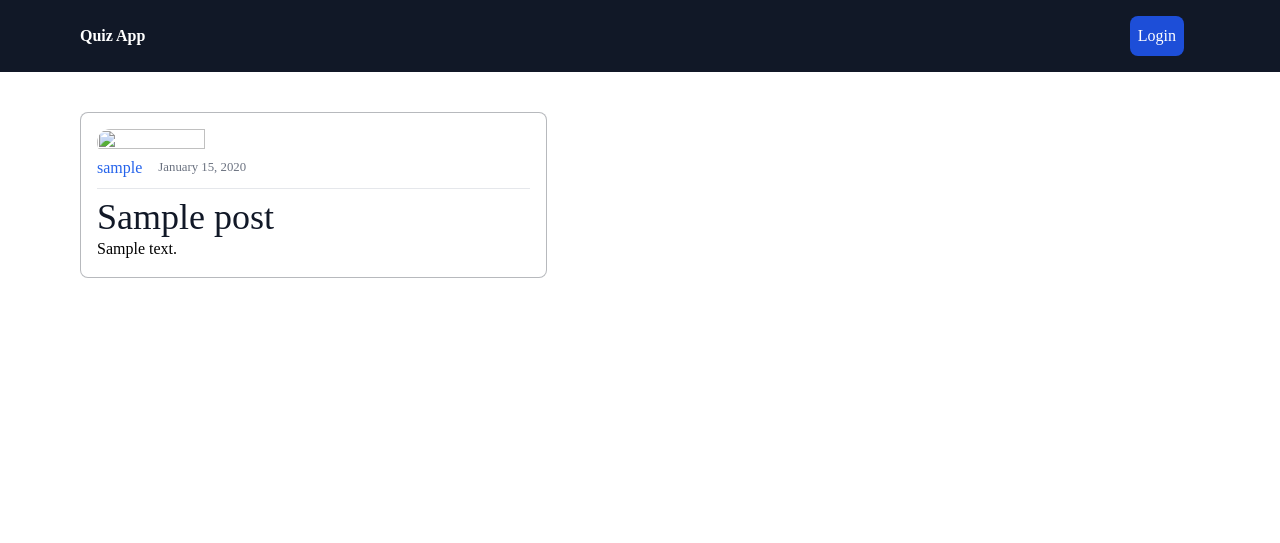
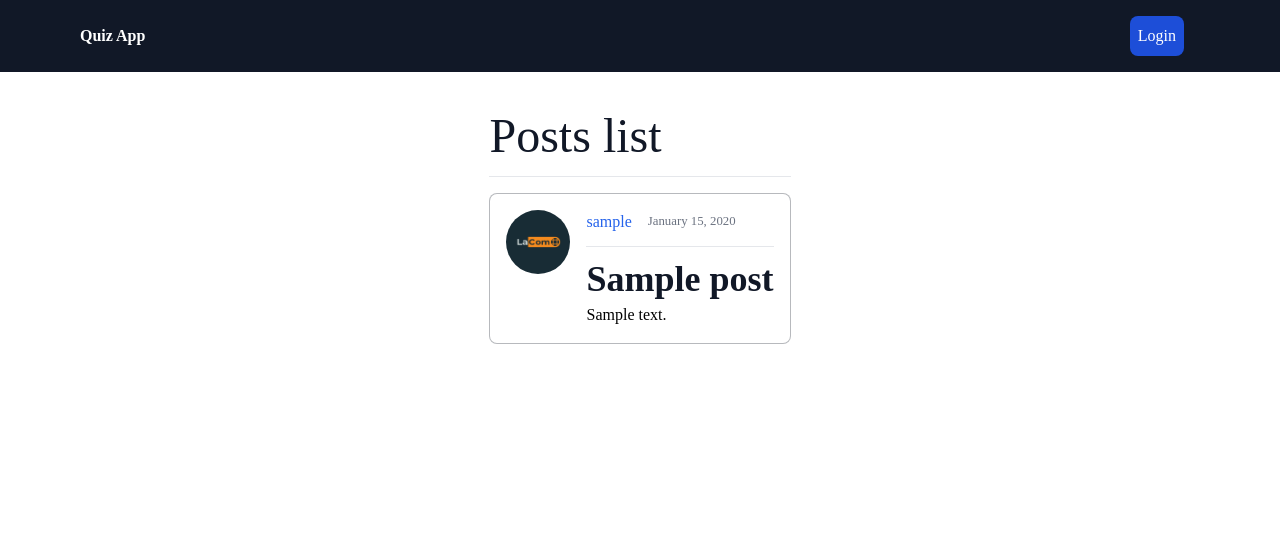
Before and after one commit to chemsedd/mooc, a Django app: page /blog/ in a window 1280 px wide. Shown: the top 543 px of the page. Run offline with Django 3.2, Linux system fonts and the light colour scheme; tables that the repository leaves empty hold one stand-in row (values such as "Sample post"); style sheets or scripts are compiled from the project's sources.

Commit message:
Added posts list on home page

```diff
--- a/blog/templates/blog/components/post_card.html
+++ b/blog/templates/blog/components/post_card.html
@@ -1,11 +1,13 @@
+ {% load static %}
  <article
-      class="bg-white p-4 rounded-lg border border-gray-900 border-opacity-30"
+      class="flex gap-x-4 bg-white p-4 rounded-lg border border-gray-900 border-opacity-30"
     >
+    {% comment %} {{ post.author.profile.image.url }} {% endcomment %}
       <img
-        class="rounded-full w-1/2 h-1/2"
-        src="{{ post.author.profile.image.url }}"
+        class="rounded-full w-16 h-16"
+        src="{% static 'blog/img/user.jpg' %}"
       />
-      <div class="">
+      <div class="flex flex-col gap-y-1">
         <div class="flex items-center gap-x-4">
           <a
             class="text-blue-600"
@@ -18,7 +20,7 @@
         </div>
         <hr class="my-2" />
         <h2>
-          <a class="" href="{% url 'post-detail' post.id %}"
+          <a class="font-semibold" href="{% url 'post-detail' post.id %}"
             >{{ post.title }}</a
           >
         </h2>
--- a/blog/templates/blog/home.html
+++ b/blog/templates/blog/home.html
@@ -1,34 +1,11 @@
 {% extends 'base.html' %} {% block content %}
-<div class="w-10/12 flex items-center">
-  <div class="w-1/2 flex flex-col gap-y-4">
+<div class="w-8/12 flex justify-center items-center mx-auto">
+  <div class="flex flex-col justify-center gap-y-4">
+    <h1>Posts list</h1>
+    <hr>
+    {% comment %} List all posts {% endcomment %}
     {% for post in posts %}
-    <article
-      class="bg-white p-4 rounded-lg border border-gray-900 border-opacity-30"
-    >
-      <img
-        class="rounded-full w-1/2 h-1/2"
-        src="{{ post.author.profile.image.url }}"
-      />
-      <div class="">
-        <div class="flex items-center gap-x-4">
-          <a
-            class="text-blue-600"
-            href="{% url 'user-posts' post.author.username %}"
-            >{{ post.author }}</a
-          >
-          <small class="text-gray-500"
-            >{{ post.date_posted|date:"F d, Y" }}</small
-          >
-        </div>
-        <hr class="my-2" />
-        <h2>
-          <a class="" href="{% url 'post-detail' post.id %}"
-            >{{ post.title }}</a
-          >
-        </h2>
-        <p>{{ post.content }}</p>
-      </div>
-    </article>
+    {% include './components/post_card.html' %}
     {% endfor %}
   </div>
 </div>
--- a/quiz/templates/base.html
+++ b/quiz/templates/base.html
@@ -15,6 +15,12 @@
     </title>
     <meta name="description" content="{% block description %}{% endblock %}" />
 
+    {% comment %}
+    <link
+      href="https://unpkg.com/tailwindcss@^2/dist/tailwind.min.css"
+      rel="stylesheet"
+    />
+    {% endcomment %}
     <link href="{% static 'quiz/css/style.css' %}" rel="stylesheet" />
     <!-- HTML5 shim, for IE6-8 support of HTML5 elements -->
     <!--[if lt IE 9]>
```
Also changed, not shown: blog/static/blog/img/user.jpg (added).
